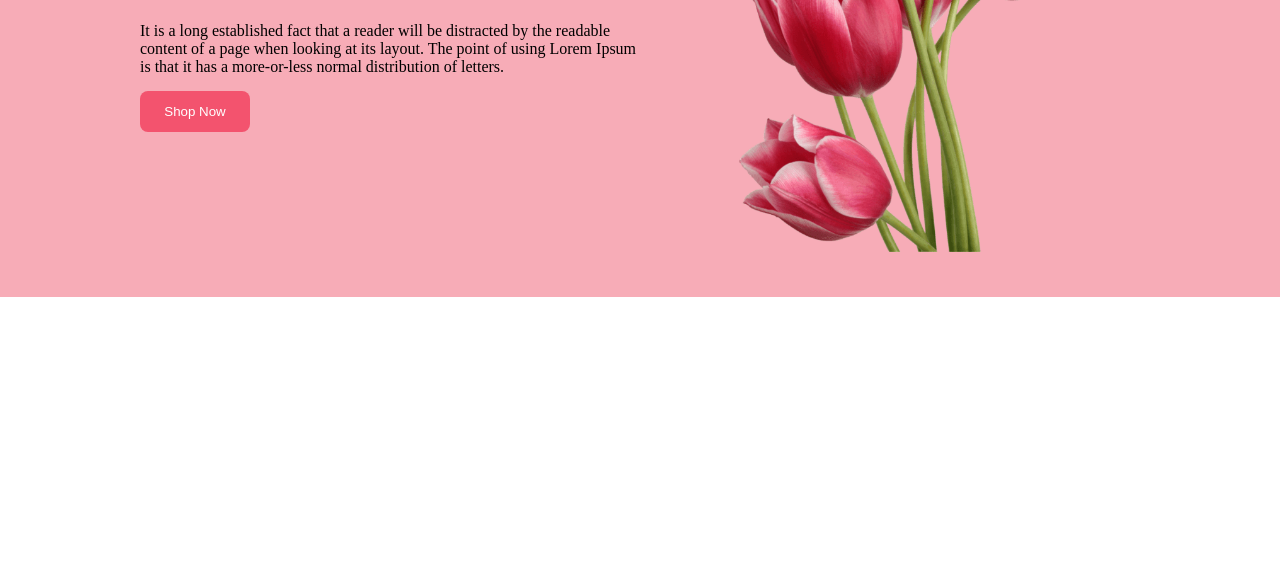
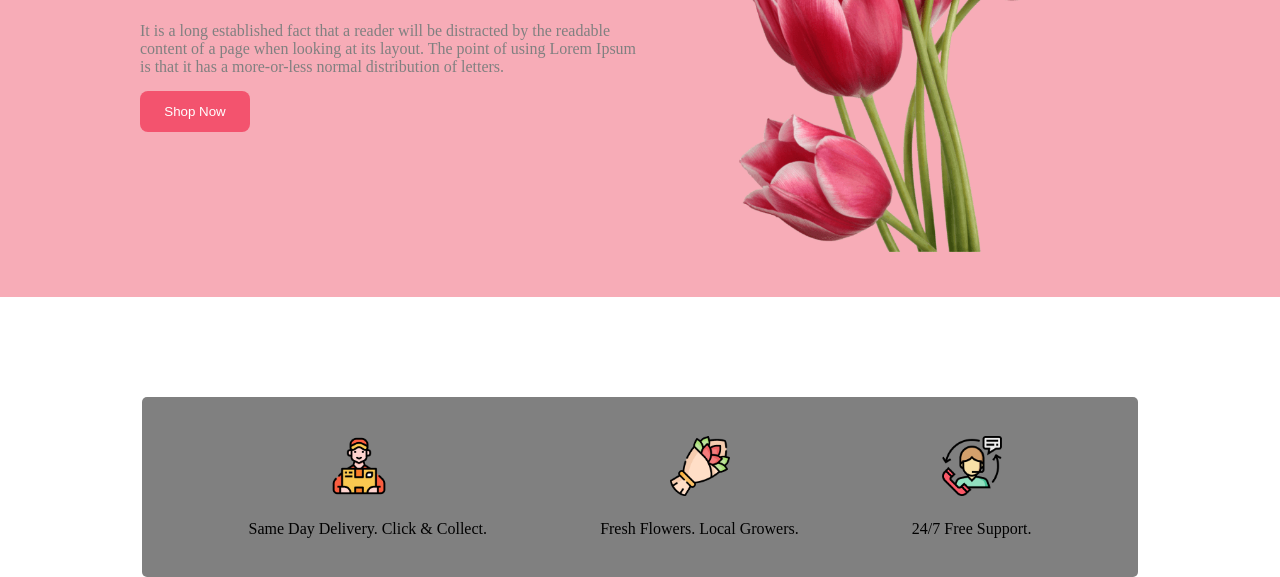
Before and after one commit to SakibGit1/First-Asignment, a plain HTML site: page index.html in a window 1280 px wide. Shown: the part 343-920 px from the top of the page. Before the commit the page ends 800 px from the top, so only its background shows below. Drawn offline with Linux system fonts and the light colour scheme.

Commit message:
service section

```diff
--- a/index.html
+++ b/index.html
@@ -22,7 +22,23 @@
         </section>
     </header>
     <main>
+        <section>
+            <div class="delivery-container">
+                <div class="delivery-item">
+                    <img class="delivery-img dlv-img-1" src="/Flower Asset/Group 57.png" alt="">
+                    <p class="deliver-title">Same Day Delivery. Click & Collect.</p>
+                </div>
+                <div class="delivery-item">
+                    <img class="delivery-img dlv-img-2" src="/Flower Asset/Group 58.png" alt="">
+                    <p class="deliver-title">Fresh Flowers. Local Growers.</p>
+                </div>
+                <div class="delivery-item">
+                    <img class="delivery-img dlv-img-3" src="/Flower Asset/Group 59.png" alt="">
+                    <p class="deliver-title">24/7 Free Support.</p>
+                </div>
 
+            </div>
+        </section>
     </main>
     <footer>
 
--- a/style.css
+++ b/style.css
@@ -29,9 +29,10 @@
     margin-top: 50px;
     margin-right: 120px;
 }
-.header-description{
+.header-description, primary-description{
     width: 500px;
     padding-top: 25px;
+    color: gray;
 }
 .btn-primary{
     width: 110px;
@@ -40,7 +41,40 @@
     color: white;
     border: none;
     border-radius: 8px;
+    cursor: pointer;
 }
 .shop-btn{
    margin-top: 15px;
 }
+
+/* Delivery section style */
+.delivery-img{
+    width: 60px;
+}
+.delivery-container{
+    display: flex;
+    align-items: center;
+    justify-content: space-around;
+    width: 70%;
+    height: 180px;
+    margin: auto;
+    margin-top: 100px;
+    padding-left: 50px ;
+    padding-right: 50px;
+    border: none;
+    border-radius: 5px;
+    background-color: gray;
+}
+.dlv-img-1{
+   padding-left: 80px;
+}
+.dlv-img-2{
+   padding-left: 70px;
+}
+.dlv-img-3{
+   padding-left: 30px;
+   /* padding-top: 30px; */
+}
+.deliver-title{
+    padding-top: 20px;
+}
```
